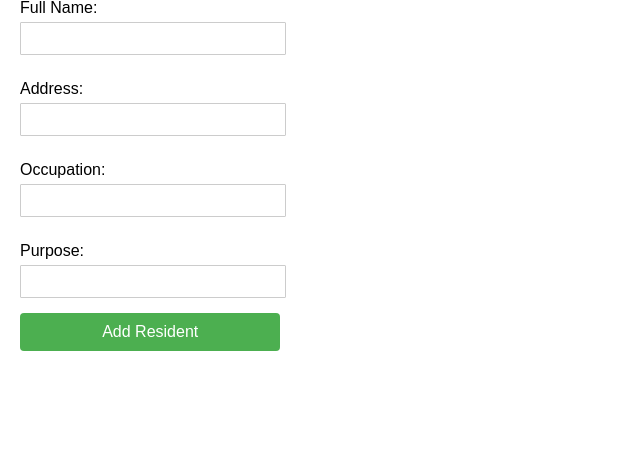
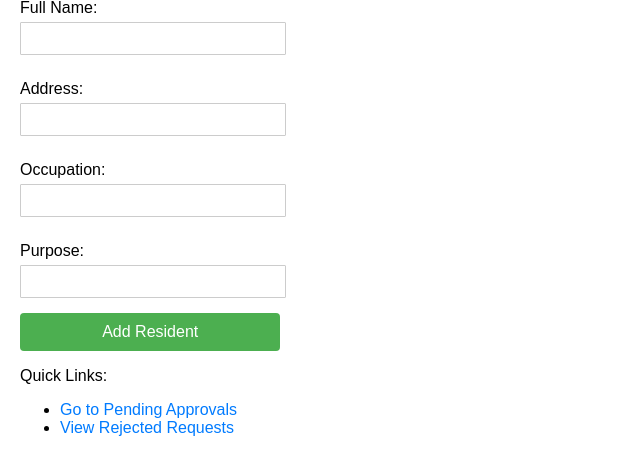
Before and after one commit to jlnmx/Barangay-Indigency-Generator, a Flask app: page /add in a window 1280 px wide. Shown: the part 109-584 px from the top of the page, without its empty margins (0-640 px from the left). Run offline with Flask 3, Linux system fonts and the light colour scheme.

Commit message:
update on add_resident.html

```diff
--- a/app.py
+++ b/app.py
@@ -195,11 +195,15 @@ def add_resident():
         address = request.form['address']
         occupation = request.form['occupation']
         purpose = request.form['purpose']
+
         resident = Resident(full_name=full_name, address=address, occupation=occupation, purpose=purpose)
         db.session.add(resident)
         db.session.commit()
-        return redirect(url_for('index'))
+
+        flash('Resident Record Added Successfully!', 'success')  # Flash success message
+        return redirect(url_for('add_resident'))
     return render_template('add_resident.html')
+
 
 @app.route('/delete/<int:id>', methods=['POST'])
 @login_required
--- a/templates/add_resident.html
+++ b/templates/add_resident.html
@@ -12,6 +12,17 @@
         <a href="{{ url_for('home_screen') }}">Back to Home</a> |
         <a href="{{ url_for('logout') }}">Logout</a>
     </div>
+
+    {% with messages = get_flashed_messages(with_categories=true) %}
+        {% if messages %}
+            <div class="messages">
+                {% for category, message in messages %}
+                    <div class="{{ category }}">{{ message }}</div>
+                {% endfor %}
+            </div>
+        {% endif %}
+    {% endwith %}
+
     <form method="POST">
         <div>
             <label for="full_name">Full Name:</label>
@@ -31,5 +42,13 @@
         </div>
         <button type="submit">Add Resident</button>
     </form>
+
+    <div class="links">
+        <p>Quick Links:</p>
+        <ul>
+            <li><a href="{{ url_for('approval') }}">Go to Pending Approvals</a></li>
+            <li><a href="{{ url_for('rejected_requests') }}">View Rejected Requests</a></li>
+        </ul>
+    </div>
 </body>
 </html>
```
